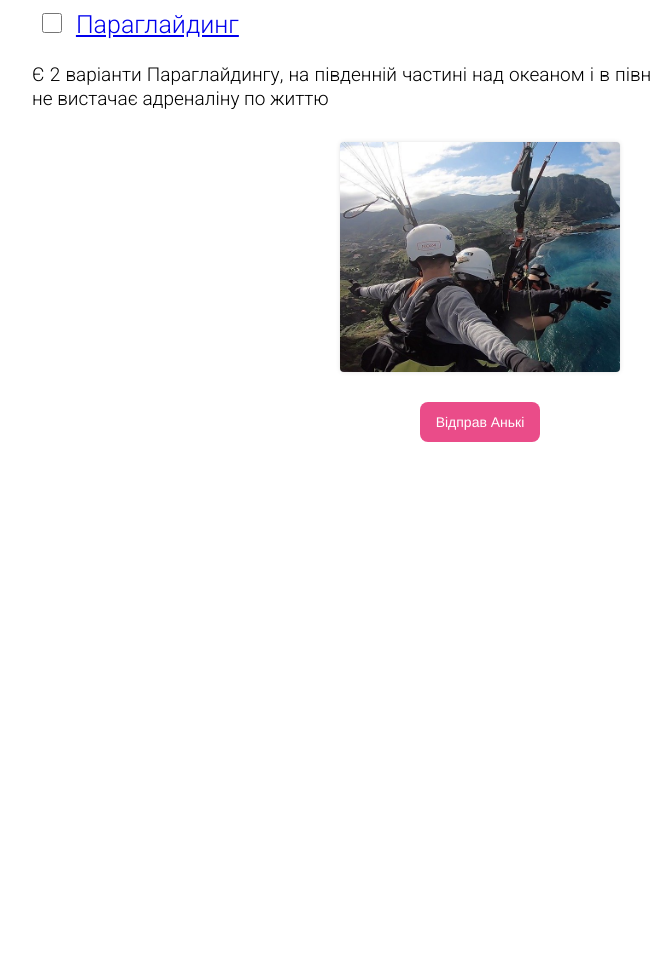
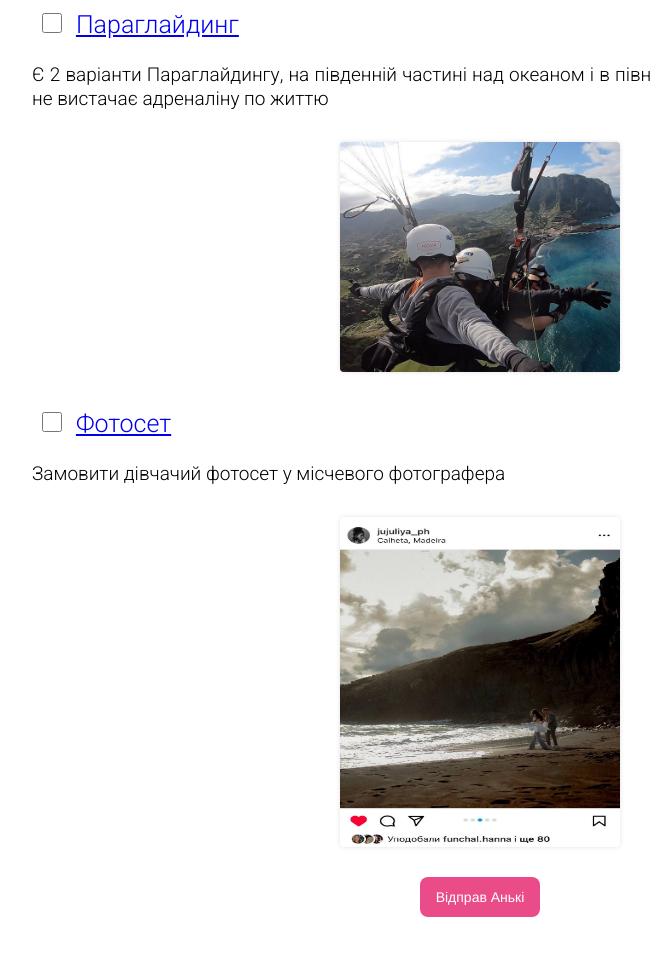
Before and after one commit to hannashapovalova/madeira, a plain HTML site: page index.html in a window 1280 px wide. Shown: the part 10572-11527 px from the top of the page, without its empty margins (160-812 px from the left). Before the commit the page ends 11064 px from the top, so only its background shows below. Drawn offline with Linux system fonts and the light colour scheme.

Commit message:
Add new topic

```diff
--- a/index.html
+++ b/index.html
@@ -589,6 +589,29 @@
           <!-- <img src="./images/Paragliding-3.jpg" alt="Paragliding"> -->
         </div>
       </li>
+
+      <li>
+        <input
+         type="checkbox"
+         id="photo"
+         name="photo"
+         value="Photoset">
+        <label for="photo">
+          <a
+           href="https://www.tripadvisor.com.br/Attraction_Review-g1190953-d11949841-Reviews-Madeira_Paragliding-Arco_da_Calheta_Calheta_Madeira_Madeira_Islands.html"
+           target="_blank">
+           Фотосет
+          </a>
+        </label>
+        <p>
+          Замовити дівчачий фотосет у місчевого фотографера
+        </p>
+        <div class="images">
+          <!-- <img src="./images/Paragliding-1.jpg" alt="Paragliding"> -->
+          <img src="./images/Photo-1.jpg" alt="Photo">
+          <!-- <img src="./images/Paragliding-3.jpg" alt="Paragliding"> -->
+        </div>
+      </li>
     </ul>
 
     <div class="container">
```
Also changed, not shown: images/Photo-1.jpg (added).
